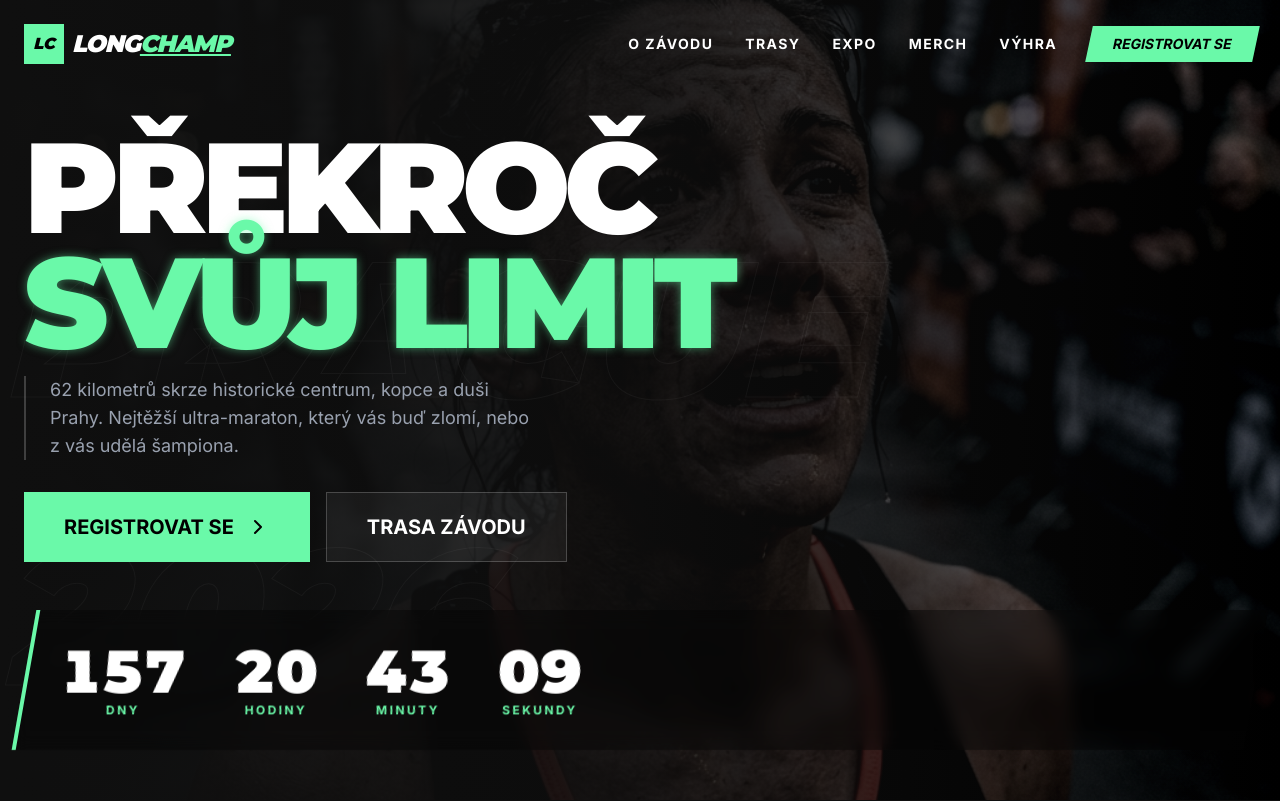
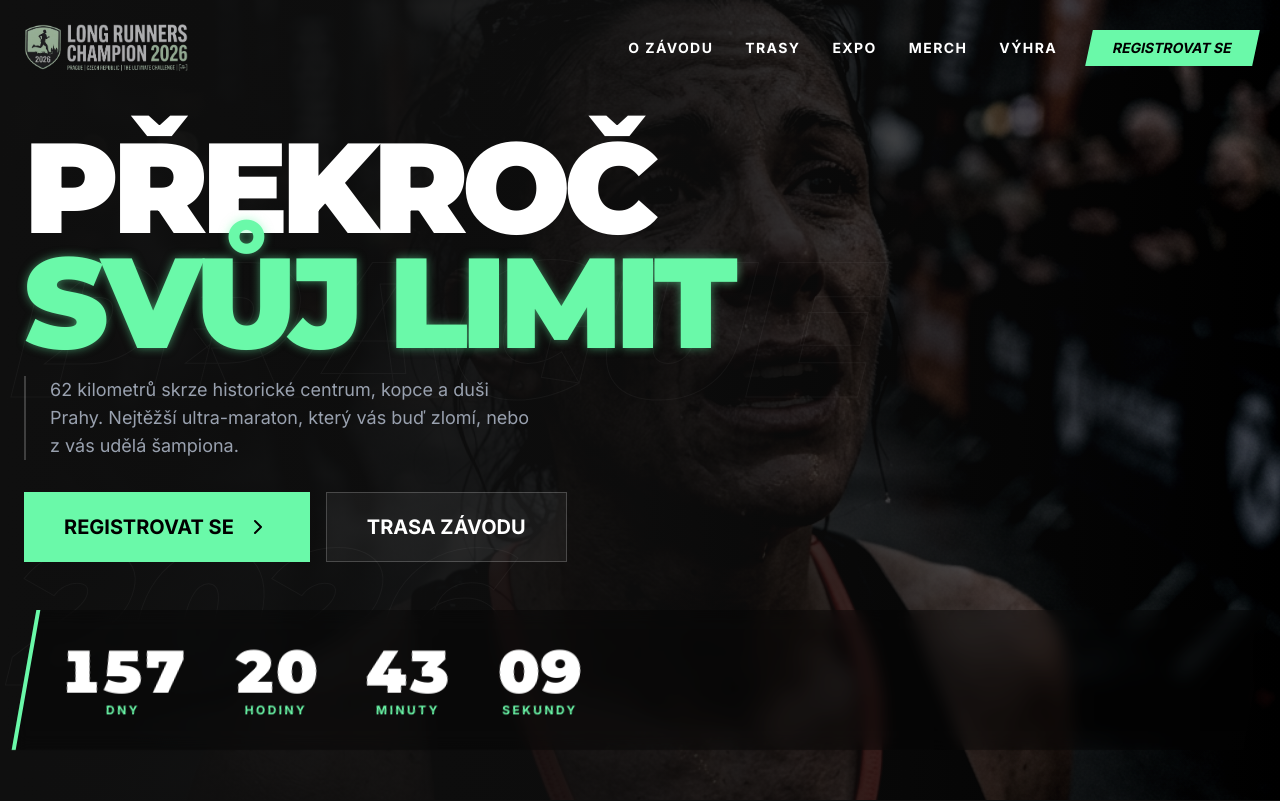
Before and after one commit to VII-universe/longchamp, a React (Vite) app: page / in a window 1280 px wide. Shown: the top 801 px of the page. Built offline with nearby package versions, Linux system fonts and the light colour scheme.

Commit message:
UI tweak: Replace text logo with submitted graphic logo in Navbar and Footer

```diff
--- a/src/App.tsx
+++ b/src/App.tsx
@@ -37,9 +37,8 @@ const Navbar = ({ onOpenReg }: { onOpenReg: () => void }) => {
   return (
     <nav className={`fixed top-0 w-full z-50 transition-all duration-300 ${isScrolled ? 'bg-black/90 backdrop-blur-md py-4' : 'bg-transparent py-6'}`}>
       <div className="container mx-auto px-6 flex justify-between items-center">
-        <div className="flex items-center gap-2">
-          <div className="w-10 h-10 bg-neon-green flex items-center justify-center font-display font-black text-black italic">LC</div>
-          <span className="font-display font-black text-2xl tracking-tighter italic">LONG<span className="text-neon-green underline">CHAMP</span></span>
+        <div className="flex items-center">
+          <img src="/assets/logo_2026.png" alt="Long Runners Champion 2026" className="h-10 lg:h-12 w-auto object-contain" />
         </div>
 
         {/* Desktop Menu */}
@@ -632,8 +631,8 @@ const App = () => {
       <footer className="bg-black py-12 border-t border-white/10">
         <div className="container mx-auto px-6">
           <div className="flex flex-col md:flex-row justify-between items-center gap-8">
-            <div className="font-display font-black text-2xl italic tracking-tighter">
-              LONG<span className="text-neon-green underline">CHAMP</span>
+            <div className="flex items-center justify-center md:justify-start">
+              <img src="/assets/logo_2026.png" alt="Long Runners Champion 2026" className="h-12 opacity-80 hover:opacity-100 transition-opacity drop-shadow-md grayscale hover:grayscale-0" />
             </div>
             <div className="flex gap-8 text-xs font-bold uppercase text-gray-500 tracking-widest">
               <button onClick={() => setActiveModal('registration')} className="hover:text-neon-green">Registrace</button>
```
Also changed, not shown: public/assets/logo_2026.png (added).
